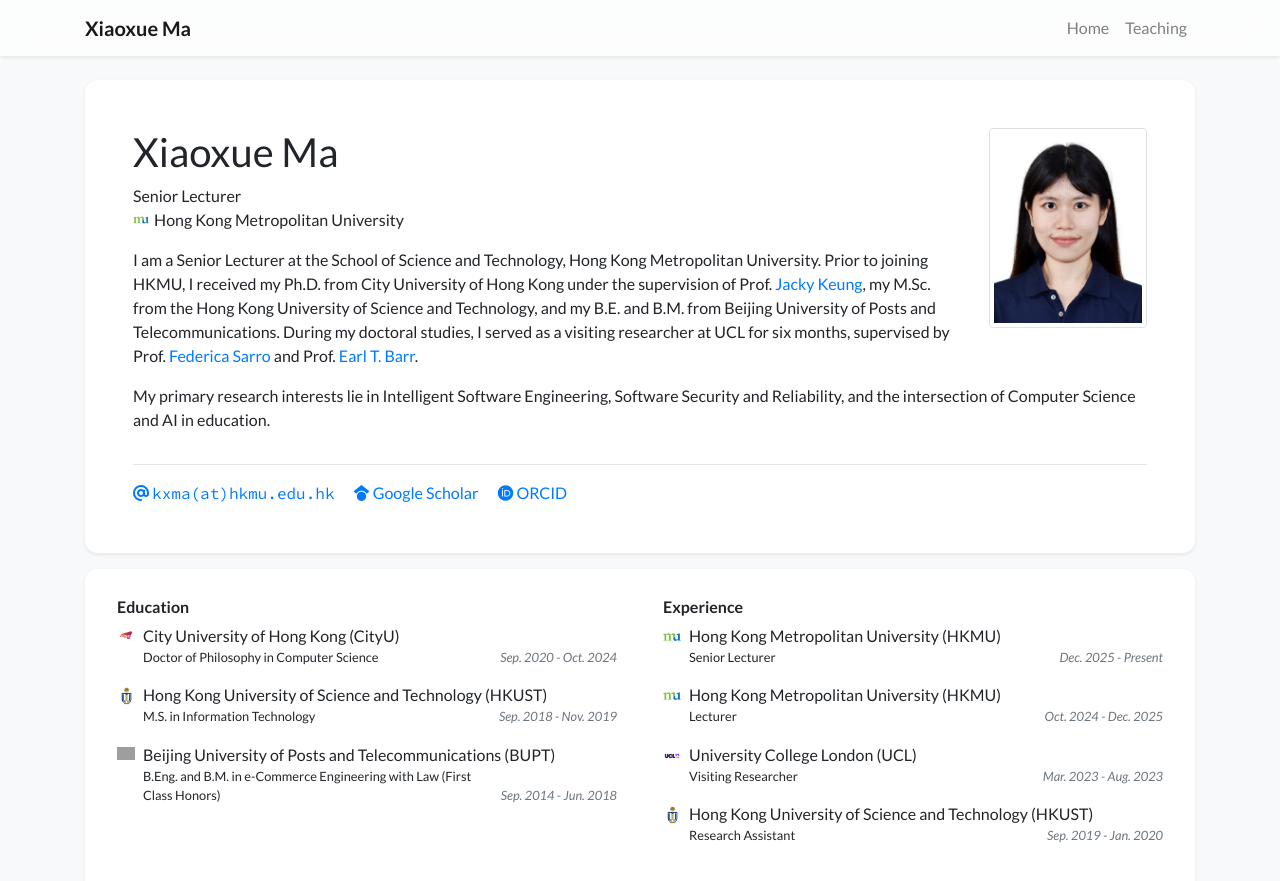
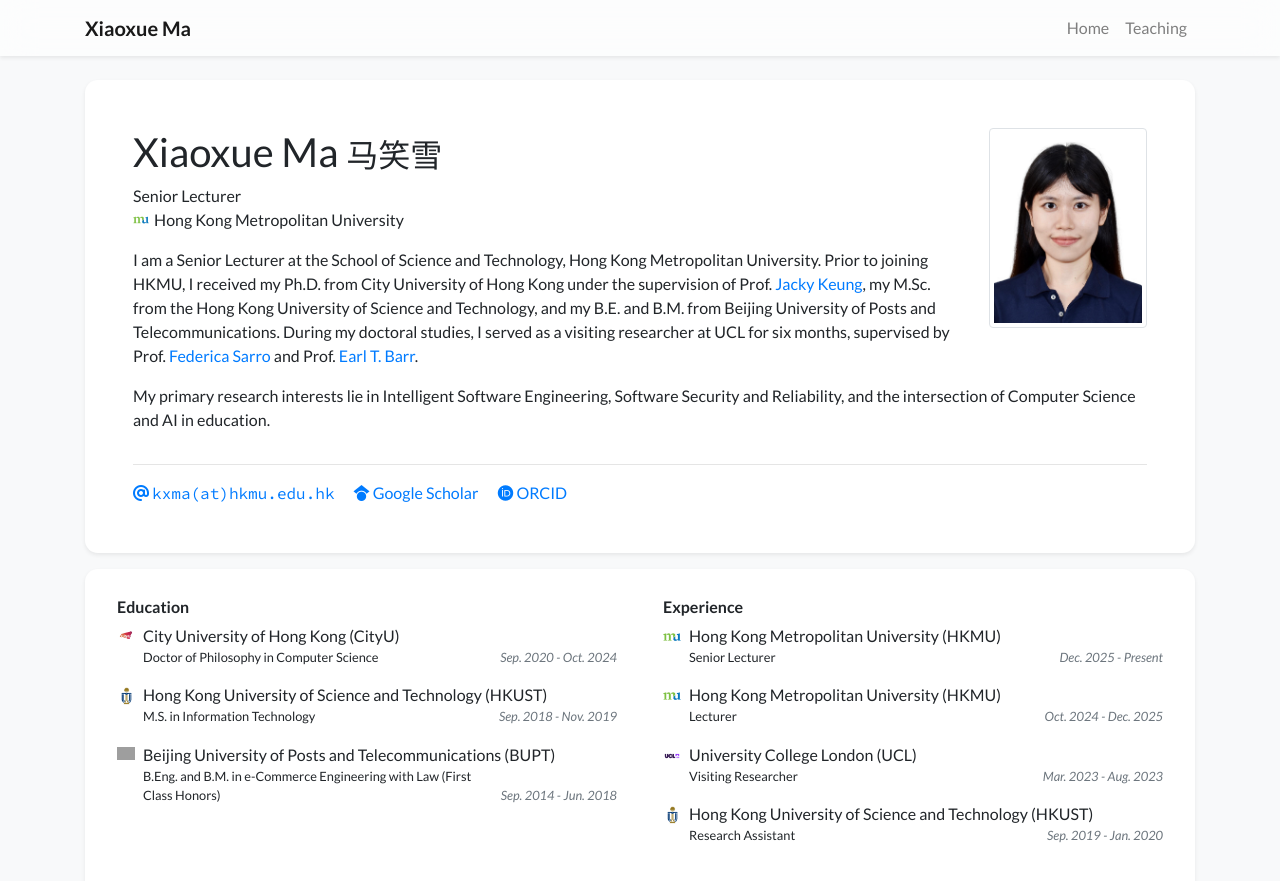
Before and after one commit to xiaoxuemakayley/xiaoxuemakayley.github.io, a Jekyll site: the page built from index_layout2.html, in a window 1280 px wide and 900 px high. Shown: the top 881 px of the window. Built offline with Jekyll 4.4.1, drawn with Linux system fonts in a browser that asks for light colours; nearby versions of some CDN libraries; a style sheet for code colours, icons or effects is not loaded; grey boxes are pictures that could not be loaded.

Commit message:
Update secondary_name in profile.yml

```diff
--- a/_data/profile.yml
+++ b/_data/profile.yml
@@ -1,5 +1,5 @@
 primary_name: "Xiaoxue Ma"
-secondary_name: ""
+secondary_name: "马笑雪"
 navbar_name: "Xiaoxue Ma"
 
 positions:
```
